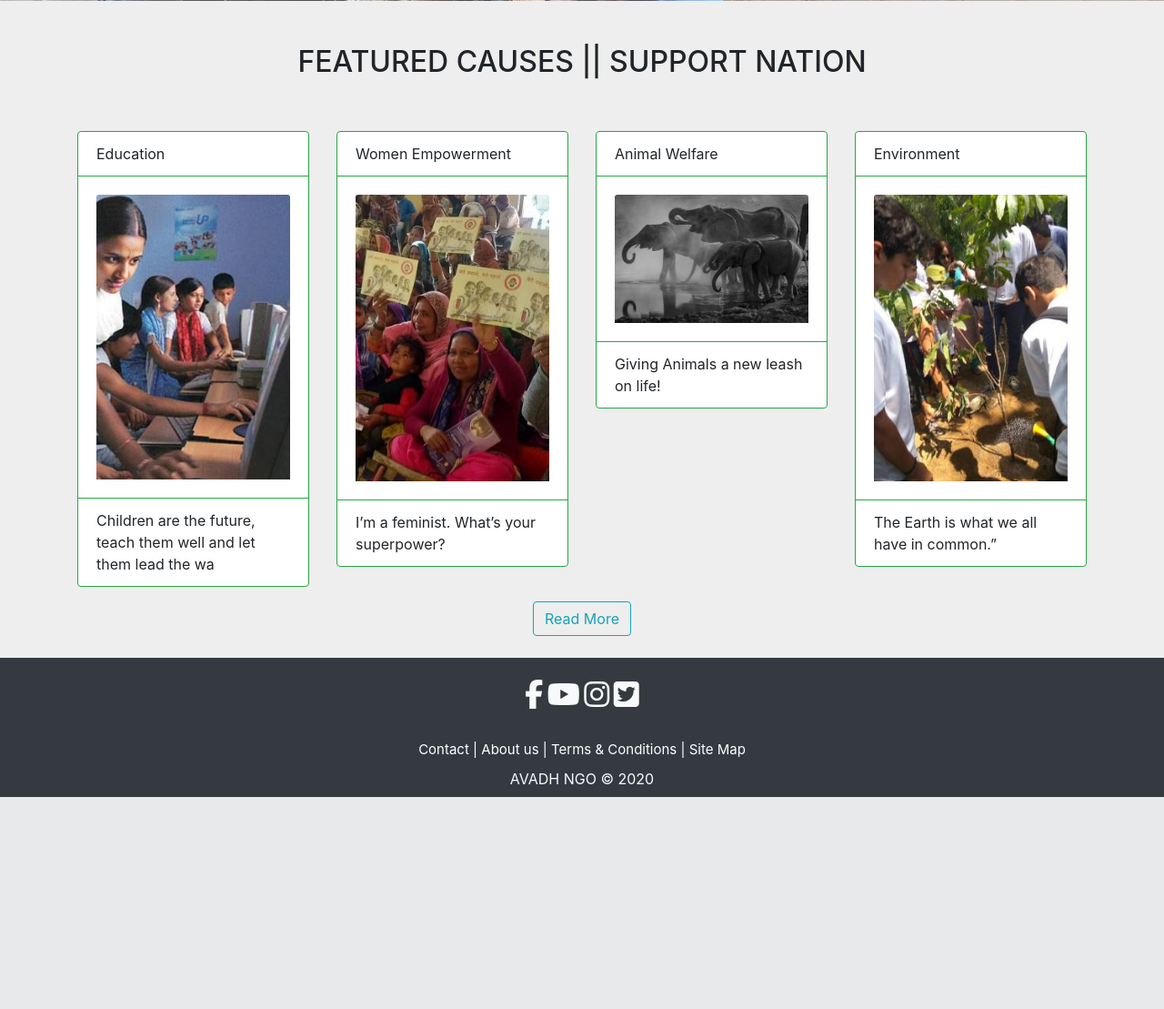
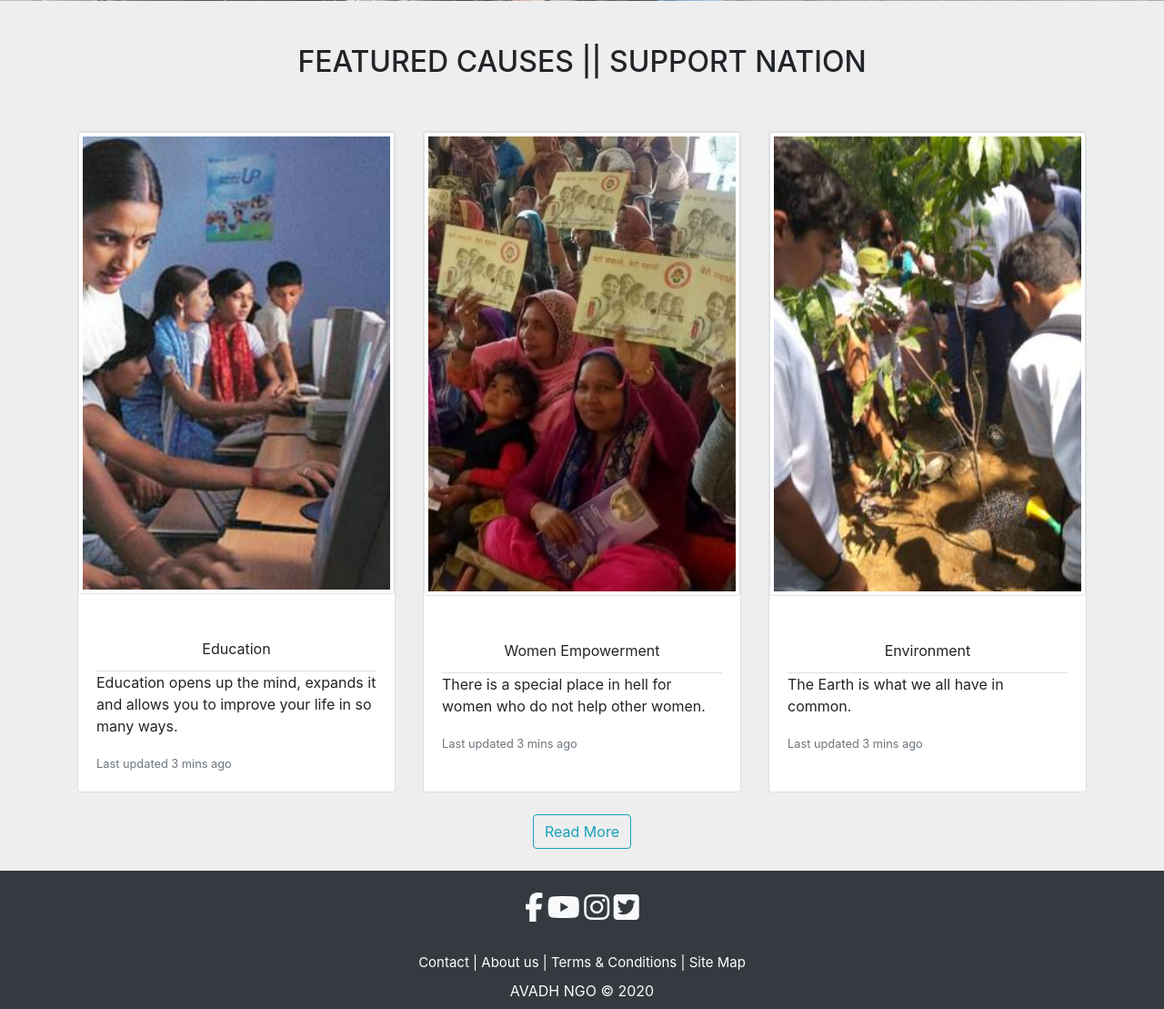
Before and after one commit to Siddharth6/NGO, a PHP site: page / in a window 1280 px wide. Shown: the part 2166-3275 px from the top of the page at 91% size. Before the commit the page ends 3042 px from the top, so only its background shows below. Run offline with PHP 8.4, Linux system fonts and the light colour scheme; data comes from the database, SQL or seed files in the repository; some libraries are stand-ins or nearby versions; some web fonts are replaced.

Commit message:
first commit

```diff
--- a/index.php
+++ b/index.php
@@ -61,9 +61,14 @@ include("php/slider.php");
             $imageThumbURL = 'php/uploads/'.$row["file_name"];
             $imageURL = 'php/uploads/'.$row["file_name"];
     ?>
-		<a href="<?php echo $imageURL; ?>" data-fancybox="gallery" data-caption="<?php echo $row["file_name"]; ?>" >
-			<img src="<?php echo $imageThumbURL; ?>" alt="" />
-		</a>
+		<!-- img -->
+
+            <a href="<?php echo $imageURL; ?>" data-fancybox="gallery" data-caption="<?php echo $row["file_name"]; ?>" >
+               <img src="<?php echo $imageThumbURL; ?>" alt="" />
+            </a>
+
+
+
     <?php }
     } ?>
 <script>
@@ -82,68 +87,50 @@ include("php/slider.php");
 
 
 
+
+
 </section>
 
 
-
+<!-- Featured Causes || Support Nation -->
 <section class="about">
 
  <div class="container pt-5">
   <h2 class="text-center text-uppercase"> Featured Causes || Support Nation</h2>
 
-    <div class="row  pt-5">
-        <div class="col">
 
-        <div class="card border-success mb-3" style="max-width: 18rem;">
-           <div class="card-header bg-transparent border-success">Education</div>
-            <div class="card-body text-success">
-                <!-- <h5 class="card-title">Success card title</h5> -->
-                <p class="card-text"> <img class="card-img-top" src="img/s3.jpg" alt="Card image cap"></p>
-            </div>
-         <div class="card-footer bg-transparent border-success">Children are the future, teach them well and let them lead the wa</div>
-       </div>
-
-        </div>
-        <div class="col">
-
-        <div class="card border-success mb-3" style="max-width: 18rem;">
-           <div class="card-header bg-transparent border-success">Women Empowerment</div>
-            <div class="card-body text-success">
-                <!-- <h5 class="card-title">Success card title</h5> -->
-                <p class="card-text"> <img class="card-img-top" src="img/s4.jpg" alt="Card image cap"></p>
-            </div>
-         <div class="card-footer bg-transparent border-success">I’m a feminist. What’s your superpower?</div>
-       </div>
-
-        </div>
-        <div class="col">
-
-        <div class="card border-success mb-3" style="max-width: 18rem;">
-           <div class="card-header bg-transparent border-success">Animal Welfare</div>
-            <div class="card-body text-success">
-                <!-- <h5 class="card-title">Success card title</h5> -->
-                <p class="card-text"> <img class="card-img-top" src="img/photo-1517486430290-35657bdcef51.jpg"  alt="Card image cap"></p>
-            </div>
-         <div class="card-footer bg-transparent border-success">Giving Animals a new leash on life!</div>
-       </div>
-
-        </div>
-        <div class="col">
-
-        <div class="card border-success mb-3" style="max-width: 18rem;">
-           <div class="card-header bg-transparent border-success">Environment</div>
-            <div class="card-body text-success">
-                <!-- <h5 class="card-title">Success card title</h5> -->
-                <p class="card-text"> <img class="card-img-top" src="img/s5.jpg" alt="Card image cap"></p>
-            </div>
-         <div class="card-footer bg-transparent border-success">The Earth is what we all have in common.”</div>
-       </div>
-
-        </div>
-   </div>
+   <div class="card-deck pt-5">
+  <div class="card">
+  <p class="card-text"> <img class="img-fluid img-thumbnail card-img-top" src="img/s3.jpg" alt="Card image cap"></p>
+    <div class="card-body">
+    <div class="card-header bg-transparent text-center">Education</div>
+      <p class="card-text">Education opens up the mind, expands it and allows you to improve your life in so many ways.</p>
+      <p class="card-text"><small class="text-muted">Last updated 3 mins ago</small></p>
+    </div>
+  </div>
+  <div class="card">
+  <p class="card-text"> <img class="img-fluid img-thumbnail card-img-top" src="img/s4.jpg" alt="Card image cap"></p>
+    <div class="card-body">
+    <div class="card-header bg-transparent text-center">Women Empowerment</div>
+      <p class="card-text"> There is a special place in hell for women who do not help other women.</p>
+      <p class="card-text"><small class="text-muted">Last updated 3 mins ago</small></p>
+    </div>
+  </div>
+  <div class="card">
+  <p class="card-text"> <img class="img-fluid img-thumbnail card-img-top" src="img/s5.jpg" alt="Card image cap"></p>
+    <div class="card-body">
+    <div class="card-header bg-transparent text-center">Environment</div>
+      <p class="card-text">The Earth is what we all have in common.</p>
+      <p class="card-text"><small class="text-muted">Last updated 3 mins ago</small></p>
+    </div>
+  </div>
+</div><br/>
    <center>
    <a href="./show.php" class="btn btn-outline-info " role="button" aria-pressed="true">Read More</a></center>
 </div>
 
 </section>
+
+
+
 <?php include("php/footer.php");?>
```
